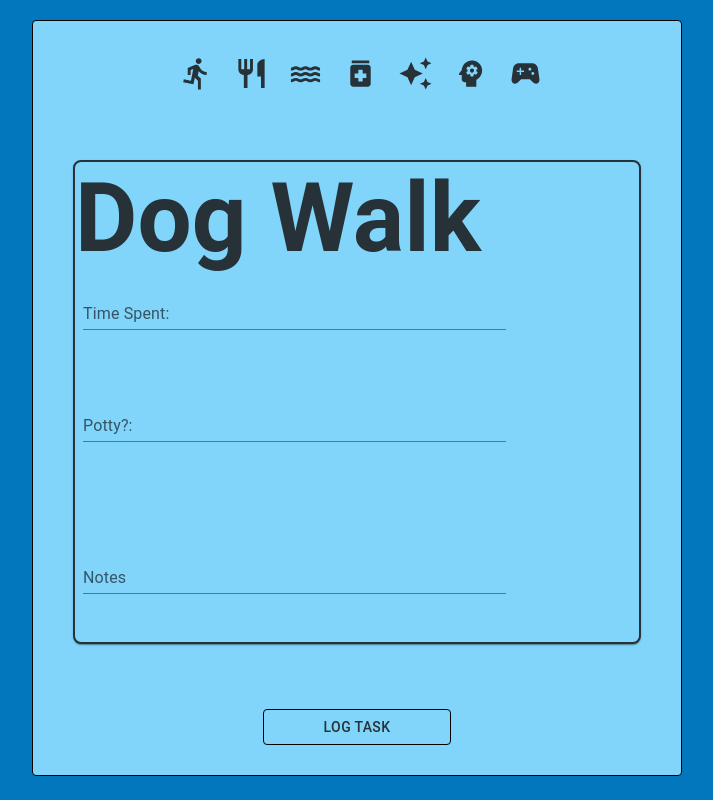
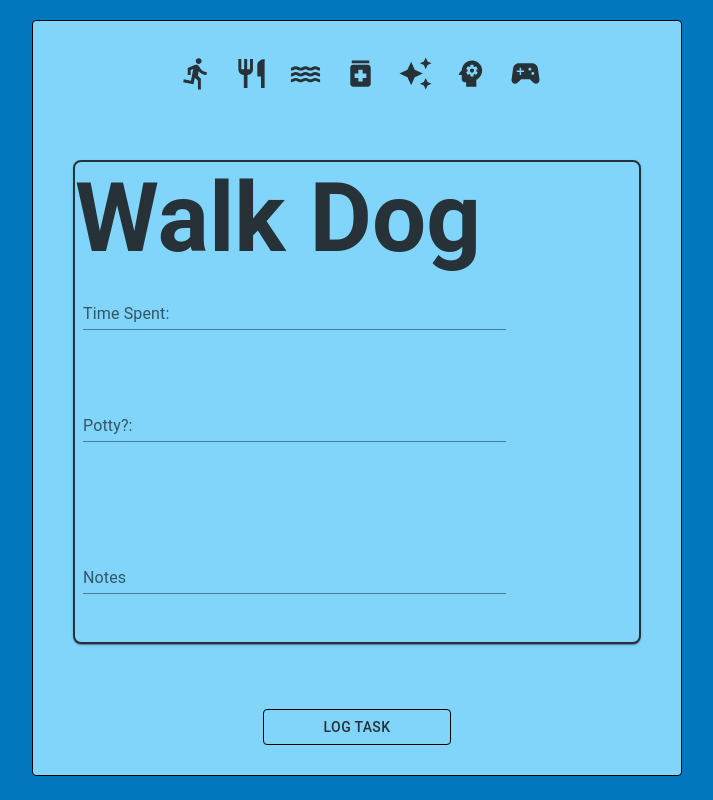
Before and after one commit to 3campos/chorrand, a React (Create React App) app: page /newTask in a window 1280 px wide. Both pictures are taken after a click on the button 479 px from the left and 73 px from the top of the page. Shown: the whole page, without its empty margins (283-996 px from the left). Built offline with nearby package versions, Linux system fonts and the light colour scheme; no server answers.

Commit message:
change directory and file names and add dogTasks directory

```diff
--- a/src/App.js
+++ b/src/App.js
@@ -35,7 +35,6 @@ export default function App() {
     return(
         <ThemeProvider theme={themeDark}>
             <CssBaseline/>
-        <TaskProvider>
             <Router>
               <div className='container'>
                 <Routes>
@@ -51,14 +50,13 @@ export default function App() {
                     exact path='/newTask'
                       element={
                         <div>
-                          <ShowContainerTask />
+                          <ShowContainerTask/>
                         </div>
                       }
                     />
                 </Routes>
               </div>
             </Router>
-        </TaskProvider>
         </ThemeProvider>
     )
 }
--- a/src/components/TaskCard.jsx
+++ b/src/components/AddTaskCard.jsx
@@ -3,7 +3,7 @@ import { cyan, blueGrey, lightBlue, teal} from '@mui/material/colors';
 import { Button, FormControlLabel } from '@mui/material';
 import { createTheme, responsiveFontSizes, ThemeProvider} from '@mui/material/styles';
 import {Typography, TextField, MenuItem} from '@mui/material'
-import DogWalk from './DogWalk';
+import WalkDog from './dogTasks/WalkDog';
 import {ListComponent} from './ListComponent';
 import {useState} from 'react';
 import React from 'react';
@@ -64,13 +64,13 @@ const taskOptions = [
 
 // let testStore = '';
 
-export default function TaskCard({children}){
+export default function AddTaskCard({children}){
 
     const [showTask, setShowTask] = useState(['']);
 
     function showWalkTask() {
       if (showTask.length === 1){
-      setShowTask([...showTask, <DogWalk />])
+      setShowTask([...showTask, <WalkDog/>])
       } else {
         setShowTask([...showTask.slice(0, -1)])
       }
--- a/src/components/Home.jsx
+++ b/src/components/Home.jsx
@@ -4,23 +4,34 @@ import HomeTaskCard from './HomeTaskCard'
 import { useContext } from 'react'
 
 export default function Home({children}) {
-    const {task, setTask} = useContext(TaskContext)
-    // console.log(task.allTasks[0].title)
+    const {task} = useContext(TaskContext)
+    let tasks = task.allTasks
+    console.log(tasks)
+
     return (
         <div>
         <div>Home Page</div>
-        <div>This is a montserrat font.</div>
-        <div>My dog and I played fetch at the park today. </div>
         <div>
-            {task.allTasks[0].title}
-            {/* {task.allTasks[0]} */}
-            {/* {task.map((item)=>(
-                <HomeTaskCard
-                key={item.id}
-                item={item}
-                />
-            ))} */}
+            {tasks?.map((singleTask, id) => <div key={id}>
+                <div>{`${'Task: ' + singleTask.title + ' ' + singleTask.label}`}</div>
+                <div> {`${' Duration: ' + singleTask.duration + ' minutes' + ' Location: ' + singleTask.location}`}</div>
+        </div>)}
+        <div className="w-1/3 pl-20 py-2">
+                            <button className='w-32 h-16 ml-10 rounded-full border-solid border-2 border-white text-blue-300 bg-white hover:bg-slate-100'>
+                                <div className="inline-flex">
+                                        <div>
+                                        <svg xmlns="http://www.w3.org/2000/svg" x="0px" y="0px"
+                                        width="28" height="28"
+                                        viewBox="0 0 48 48">
+                                            <path fill="#FFC107" d="M43.611,20.083H42V20H24v8h11.303c-1.649,4.657-6.08,8-11.303,8c-6.627,0-12-5.373-12-12c0-6.627,5.373-12,12-12c3.059,0,5.842,1.154,7.961,3.039l5.657-5.657C34.046,6.053,29.268,4,24,4C12.955,4,4,12.955,4,24c0,11.045,8.955,20,20,20c11.045,0,20-8.955,20-20C44,22.659,43.862,21.35,43.611,20.083z"></path><path fill="#FF3D00" d="M6.306,14.691l6.571,4.819C14.655,15.108,18.961,12,24,12c3.059,0,5.842,1.154,7.961,3.039l5.657-5.657C34.046,6.053,29.268,4,24,4C16.318,4,9.656,8.337,6.306,14.691z"></path><path fill="#4CAF50" d="M24,44c5.166,0,9.86-1.977,13.409-5.192l-6.19-5.238C29.211,35.091,26.715,36,24,36c-5.202,0-9.619-3.317-11.283-7.946l-6.522,5.025C9.505,39.556,16.227,44,24,44z"></path><path fill="#1976D2" d="M43.611,20.083H42V20H24v8h11.303c-0.792,2.237-2.231,4.166-4.087,5.571c0.001-0.001,0.002-0.001,0.003-0.002l6.19,5.238C36.971,39.205,44,34,44,24C44,22.659,43.862,21.35,43.611,20.083z"></path>
+                                        </svg>
+                                        </div>
+                                        <span className='text-xl mt-2'>Sign Up</span>
+                                </div>
+                            </button>
+                        </div>
         </div>
         </div>
+
     )
 }
--- a/src/components/ShowContainerTask.jsx
+++ b/src/components/ShowContainerTask.jsx
@@ -1,4 +1,5 @@
-import TaskCard from "./TaskCard"
+import AddTaskCard from "./AddTaskCard"
+// import {TaskContext} from "./context/TaskContext.js"
 import Paper from "@mui/material/Paper";
 import { cyan, blueGrey, lightBlue, teal} from '@mui/material/colors';
 import {Box} from "@mui/material";
@@ -7,7 +8,7 @@ import {Box} from "@mui/material";
 export default function ShowContainerTask({children}){
     return(
     <div>
-        <TaskCard/>
+        <AddTaskCard/>
     </div>
     )
 }
--- a/src/components/DogWalk.jsx
+++ b/src/components/dogTasks/FeedDog.jsx
@@ -1,11 +1,11 @@
 import * as React from 'react';
 import {Typography, TextField, MenuItem} from '@mui/material'
-import DogTaskDescription from './DogTaskDescription'
+import DogTaskDescription from '../DogTaskDescription'
 import Card from '@mui/material/Card'
 import { cyan, blueGrey, lightBlue, teal} from '@mui/material/colors';
 import Grow from '@mui/material/Grow';
 
-export default function DogWalk(){
+export default function WalkDog(){
 
     const [checked, setChecked] = React.useState(false);
     const handleChange = () => {
@@ -18,7 +18,7 @@ export default function DogWalk(){
             <div
             sx={{ml: 4}}
             >
-                Dog Walk
+                Walk Dog
             </div>
             <div>
             <TextField
--- /dev/null
+++ b/src/components/dogTasks/WalkDog.jsx
@@ -0,0 +1,50 @@
+import * as React from 'react';
+import {Typography, TextField, MenuItem} from '@mui/material'
+import DogTaskDescription from '../DogTaskDescription'
+import Card from '@mui/material/Card'
+import { cyan, blueGrey, lightBlue, teal} from '@mui/material/colors';
+import Grow from '@mui/material/Grow';
+
+export default function WalkDog(){
+
+    const [checked, setChecked] = React.useState(false);
+    const handleChange = () => {
+      setChecked((prev) => !prev);
+    };
+
+    return(
+        <Card
+        sx={{flexDirection: 'reverse', alignItems: 'center', width: '100%', alignSelf: 'center', backgroundColor: lightBlue[200], borderColor:'black', color: blueGrey[900], borderRadius: 2, border: 2, '&:hover':{backgroundColor:teal[200], borderColor:'black', color: '#3e2723'} }}>
+            <div
+            sx={{ml: 4}}
+            >
+                Walk Dog
+            </div>
+            <div>
+            <TextField
+                    id="standard-textarea"
+                    label={"Time Spent:"}
+                    placeholder=". . ."
+                    multiline
+                    variant="standard"
+                    sx={{width: '75%', color: 'black', m: 1}}
+                    color = 'primary'
+                  />
+            </div>
+            <div>
+            <TextField
+                    id="standard-textarea"
+                    label={"Potty?:"}
+                    placeholder=". . ."
+                    multiline
+                    variant="standard"
+                    sx={{width: '75%', color: 'black', m: 1}}
+                    color = 'primary'
+                  />
+            </div>
+            <div>
+                <DogTaskDescription/>
+            </div>
+        </Card>
+    )
+}
--- a/src/index.js
+++ b/src/index.js
@@ -3,11 +3,14 @@ import ReactDOM from 'react-dom/client';
 import './index.css';
 import App from './App';
 import reportWebVitals from './reportWebVitals';
+import {TaskProvider} from './context/TaskContext.js'
 
 const root = ReactDOM.createRoot(document.getElementById('root'));
 root.render(
   <React.StrictMode>
+    <TaskProvider>
     <App />
+    </TaskProvider>
   </React.StrictMode>
 );
 
```
Also changed, not shown: src/components/AddTaskBtn.jsx (deleted), src/components/NewTaskCard.jsx (deleted).
